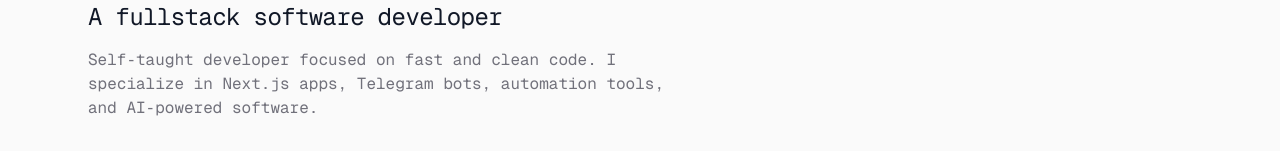
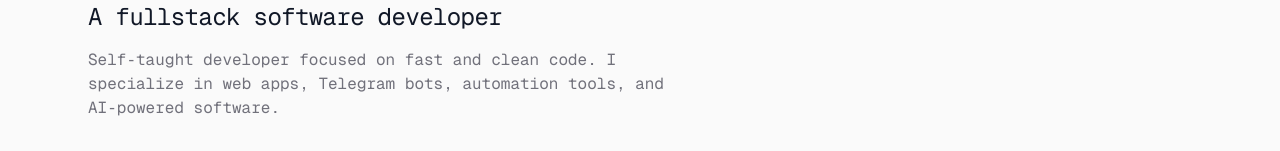
Before and after one commit to BraveRam/portfolio, a Next.js app: page / in a window 1280 px wide. Shown: the part 219-370 px from the top of the page. Built offline with nearby package versions, Linux system fonts and the light colour scheme.

Commit message:
fix: typo

```diff
--- a/components/Hero.tsx
+++ b/components/Hero.tsx
@@ -30,7 +30,7 @@ export default function Hero() {
             className="mt-4 text-zinc-500 dark:text-zinc-400 max-w-xl"
           >
             Self‑taught developer focused on fast and clean
-            code. I specialize in Next.js apps, Telegram bots, automation tools,
+            code. I specialize in web apps, Telegram bots, automation tools,
             and AI‑powered software.
           </motion.p>
           <motion.div
```
